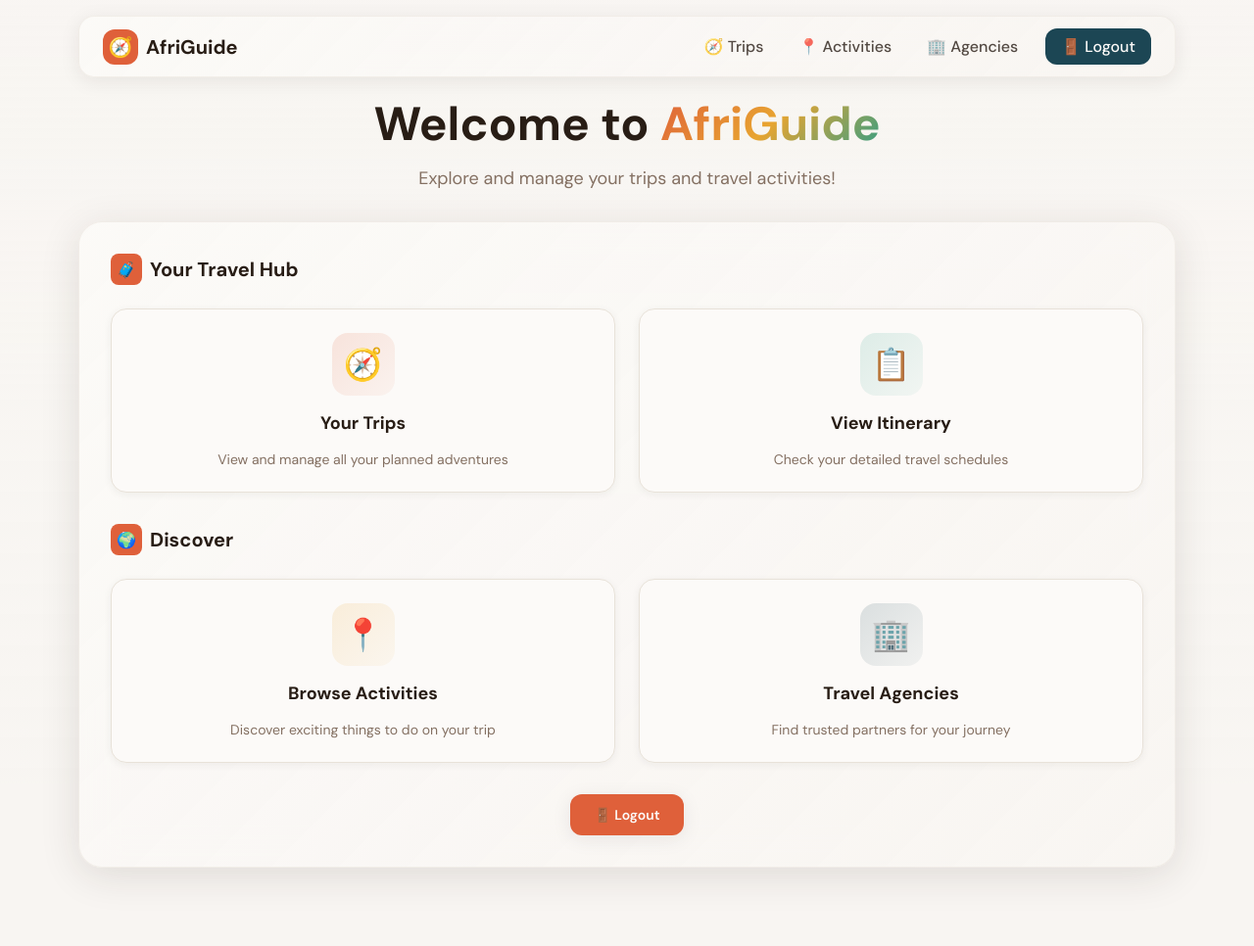
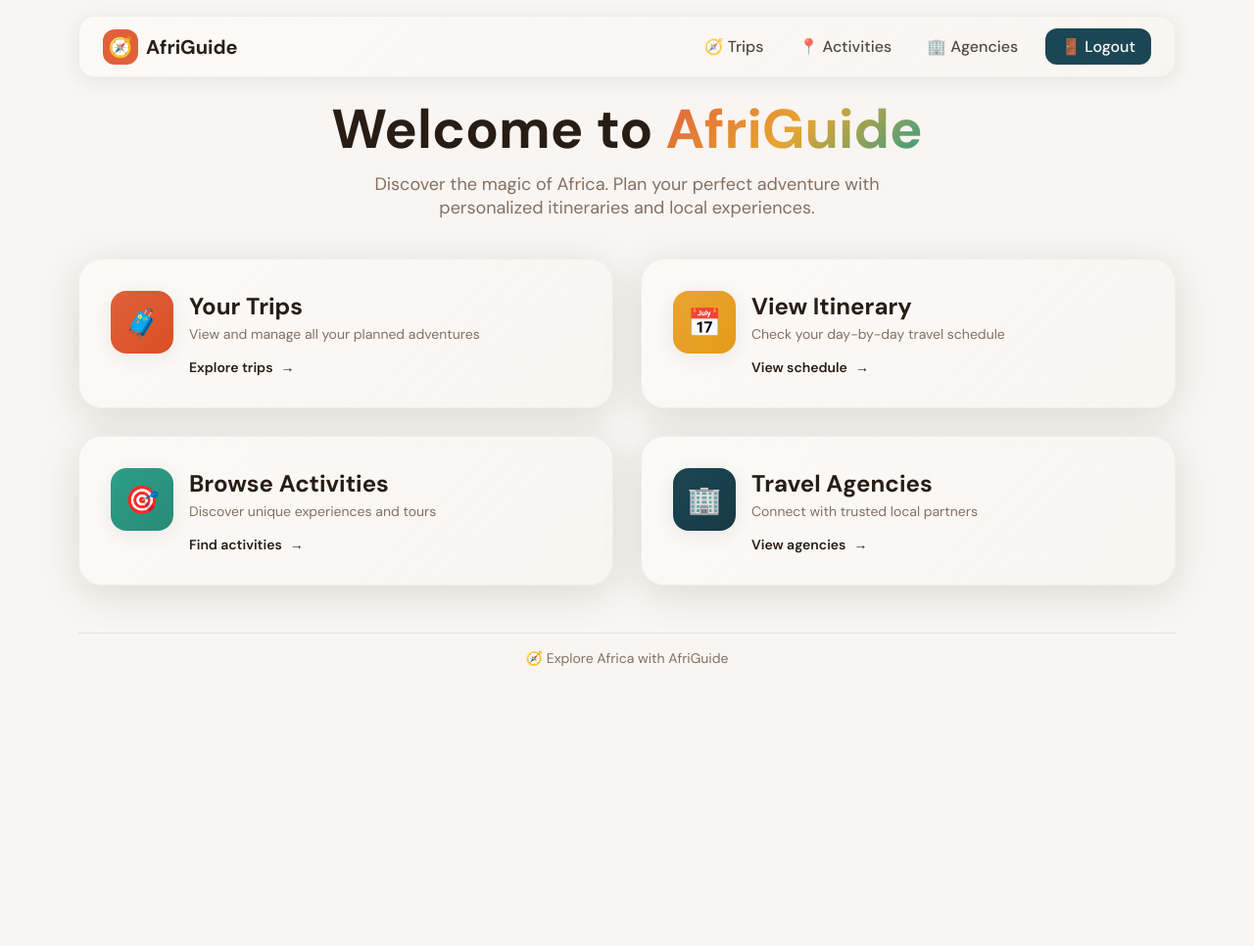
Before and after one commit to A-D-DBS-application/web-application-2025-group-1, a Flask app: template app/templates/home.html in a window 1280 px wide. Shown: the whole page at 98% size. After the commit the page ends 680 px from the top, so only its background shows below. Run offline with Flask 3, Linux system fonts and the light colour scheme; the template is opened without the code that fills it, so the values that code supplies are empty.

Commit message:
Update home.html

```diff
--- a/app/templates/home.html
+++ b/app/templates/home.html
@@ -8,12 +8,7 @@
   <link rel="preconnect" href="https://fonts.gstatic.com" crossorigin>
   <link href="https://fonts.googleapis.com/css2?family=DM+Sans:wght@400;500;600;700&display=swap" rel="stylesheet">
   <style>
-    * {
-      box-sizing: border-box;
-      margin: 0;
-      padding: 0;
-    }
-
+    * { box-sizing: border-box; margin: 0; padding: 0; }
     :root {
       --background: hsl(35, 30%, 96%);
       --foreground: hsl(25, 30%, 12%);
@@ -30,6 +25,7 @@
       --teal: hsl(168, 55%, 40%);
       --teal-foreground: hsl(35, 40%, 98%);
       --gold: hsl(38, 80%, 55%);
+      --gold-foreground: hsl(25, 30%, 12%);
       --border: hsl(35, 25%, 88%);
       --radius: 1rem;
       --shadow-sm: 0 2px 8px hsla(25, 30%, 12%, 0.06);
@@ -43,18 +39,10 @@
       color: var(--foreground);
       min-height: 100vh;
       -webkit-font-smoothing: antialiased;
+      position: relative;
     }
 
-    .bg-overlay {
-      position: fixed;
-      inset: 0;
-      z-index: -1;
-      background: linear-gradient(to bottom,
-        hsla(35, 30%, 96%, 0.8),
-        hsla(35, 30%, 96%, 0.95),
-        var(--background));
-    }
-
+    /* Navbar */
     nav {
       position: sticky;
       top: 0;
@@ -79,254 +67,68 @@
       align-items: center;
     }
 
-    .logo {
-      display: flex;
-      align-items: center;
-      gap: 0.5rem;
-      font-weight: 700;
-      font-size: 1.25rem;
-      color: var(--foreground);
-      text-decoration: none;
-      transition: color 0.2s;
-    }
+    .logo { display: flex; align-items: center; gap: 0.5rem; font-weight: 700; font-size: 1.25rem; color: var(--foreground); text-decoration: none; transition: color 0.2s; }
+    .logo:hover { color: var(--primary); }
+    .logo-icon { width: 2.25rem; height: 2.25rem; background: var(--primary); color: var(--primary-foreground); border-radius: 0.75rem; display: flex; align-items: center; justify-content: center; }
+    nav ul { list-style: none; display: flex; align-items: center; gap: 0.25rem; }
+    nav ul li a { display: flex; align-items: center; gap: 0.5rem; padding: 0.5rem 1rem; border-radius: 0.75rem; color: hsla(25, 30%, 12%, 0.8); text-decoration: none; font-weight: 500; transition: all 0.2s; }
+    nav ul li a:hover { background: var(--accent); color: var(--foreground); }
+    .btn-logout { background: var(--secondary); color: var(--secondary-foreground); margin-left: 0.5rem; }
+    .btn-logout:hover { background: hsla(195, 50%, 18%, 1); }
 
-    .logo:hover { color: var(--primary); }
+    /* Page header */
+    .page-header { text-align: center; margin-bottom: 2.5rem; padding: 0 1rem; animation: fadeIn 0.5s ease-out; }
+    .page-header h1 { font-size: clamp(2rem, 5vw, 3.5rem); font-weight: 700; margin-bottom: 0.5rem; }
+    .text-gradient { background: linear-gradient(135deg, var(--primary), var(--gold), var(--teal)); -webkit-background-clip: text; -webkit-text-fill-color: transparent; background-clip: text; }
+    .page-header p { font-size: 1.125rem; color: var(--muted-foreground); max-width: 36rem; margin: 0 auto; }
 
-    .logo-icon {
-      width: 2.25rem;
-      height: 2.25rem;
-      background: var(--primary);
-      color: var(--primary-foreground);
-      border-radius: 0.75rem;
-      display: flex;
-      align-items: center;
-      justify-content: center;
-    }
+    /* Main container */
+    .container { max-width: 72rem; margin: 0 auto; padding: 0 1rem 3rem; }
 
-    nav ul {
-      list-style: none;
-      display: flex;
-      align-items: center;
-      gap: 0.25rem;
-    }
+    /* Glass card adjustments for slightly larger cards */
+    .glass-card { background: linear-gradient(135deg, hsla(35, 40%, 98%, 0.85), hsla(35, 30%, 96%, 0.75)); backdrop-filter: blur(20px); -webkit-backdrop-filter: blur(20px); border-radius: 1.5rem; border: 1px solid hsla(35, 25%, 88%, 0.5); padding: 2rem; box-shadow: var(--shadow-lg); transition: all 0.3s; }
+    .glass-card:hover { transform: translateY(-4px); box-shadow: 0 12px 50px hsla(25, 30%, 12%, 0.15); }
 
-    nav ul li a {
-      display: flex;
-      align-items: center;
-      gap: 0.5rem;
-      padding: 0.5rem 1rem;
-      border-radius: 0.75rem;
-      color: hsla(25, 30%, 12%, 0.8);
-      text-decoration: none;
-      font-weight: 500;
-      transition: all 0.2s;
-    }
+    /* Cards grid */
+    .cards-grid { display: grid; grid-template-columns: repeat(2, 1fr); gap: 1.75rem; margin-bottom: 2rem; }
+    @media (max-width: 768px) { .cards-grid { grid-template-columns: 1fr; } }
 
-    nav ul li a:hover {
-      background: var(--accent);
-      color: var(--foreground);
-    }
+    .card-link { text-decoration: none; color: inherit; }
+    .card-inner { display: flex; align-items: flex-start; gap: 1rem; }
+    .card-icon { width: 4rem; height: 4rem; border-radius: 1rem; display: flex; align-items: center; justify-content: center; font-size: 1.75rem; box-shadow: var(--shadow-md); transition: transform 0.3s; flex-shrink: 0; }
+    .glass-card:hover .card-icon { transform: scale(1.1); }
 
-    .btn-logout {
-      background: var(--secondary);
-      color: var(--secondary-foreground);
-      margin-left: 0.5rem;
-    }
+    .card-icon.primary { background: linear-gradient(135deg, var(--primary), hsla(14, 72%, 50%, 1)); color: var(--primary-foreground); }
+    .card-icon.gold { background: linear-gradient(135deg, var(--gold), hsla(38, 80%, 50%, 1)); color: var(--gold-foreground); }
+    .card-icon.teal { background: linear-gradient(135deg, var(--teal), hsla(168, 55%, 35%, 1)); color: var(--teal-foreground); }
+    .card-icon.secondary { background: linear-gradient(135deg, var(--secondary), hsla(195, 50%, 18%, 1)); color: var(--secondary-foreground); }
 
-    .btn-logout:hover {
-      background: hsla(195, 50%, 22%, 0.9);
-    }
+    .card-content h2 { font-size: 1.5rem; font-weight: 700; margin-bottom: 0.25rem; transition: color 0.2s; }
+    .card-content p { color: var(--muted-foreground); font-size: 0.875rem; margin-bottom: 1rem; }
+    .card-cta { display: flex; align-items: center; gap: 0.5rem; font-weight: 600; font-size: 0.875rem; }
+    .card-cta span { transition: transform 0.2s; }
+    .glass-card:hover .card-cta span { transform: translateX(4px); }
 
-    .page-header {
-      text-align: center;
-      margin-bottom: 2rem;
-      padding: 0 1rem;
-    }
+    /* Logout button */
+    .logout-section { text-align: center; margin-top: 2rem; }
+    .btn-logout-large { display: inline-flex; align-items: center; gap: 0.5rem; padding: 1rem 2rem; background: var(--secondary); color: var(--secondary-foreground); border-radius: 0.75rem; font-weight: 600; text-decoration: none; box-shadow: var(--shadow-md); transition: all 0.2s; }
+    .btn-logout-large:hover { background: hsla(195, 50%, 18%, 1); transform: translateY(-2px); box-shadow: var(--shadow-lg); }
 
-    .page-header h1 {
-      font-size: clamp(2rem, 5vw, 3rem);
-      font-weight: 700;
-    }
+    /* Footer */
+    footer { text-align: center; padding: 1rem; color: var(--muted-foreground); font-size: 0.875rem; margin-top: 3rem; border-top: 1px solid var(--border); }
 
-    .text-gradient {
-      background: linear-gradient(135deg, var(--primary), var(--gold), var(--teal));
-      -webkit-background-clip: text;
-      -webkit-text-fill-color: transparent;
-      background-clip: text;
-    }
+    /* Animations */
+    @keyframes fadeIn { from { opacity: 0; transform: translateY(10px); } to { opacity: 1; transform: translateY(0); } }
+    .animate-fade-in { animation: fadeIn 0.5s ease-out forwards; }
+    .delay-1 { animation-delay: 0.1s; opacity: 0; }
+    .delay-2 { animation-delay: 0.2s; opacity: 0; }
+    .delay-3 { animation-delay: 0.3s; opacity: 0; }
+    .delay-4 { animation-delay: 0.4s; opacity: 0; }
 
-    .page-header p {
-      margin-top: 0.75rem;
-      font-size: 1.125rem;
-      color: var(--muted-foreground);
-    }
-
-    .container {
-      max-width: 72rem;
-      margin: 0 auto;
-      padding: 0 1rem 3rem;
-    }
-
-    .glass-card {
-      background: linear-gradient(135deg,
-        hsla(35, 40%, 98%, 0.85),
-        hsla(35, 30%, 96%, 0.75));
-      backdrop-filter: blur(20px);
-      -webkit-backdrop-filter: blur(20px);
-      border-radius: 1.5rem;
-      border: 1px solid hsla(35, 25%, 88%, 0.5);
-      padding: 2rem;
-      box-shadow: var(--shadow-lg);
-      margin-bottom: 2rem;
-    }
-
-    .flash-message {
-      padding: 0.75rem 1rem;
-      border-radius: 0.75rem;
-      margin-bottom: 1rem;
-      font-size: 0.875rem;
-    }
-
-    .flash-success {
-      background: hsla(168, 55%, 40%, 0.1);
-      color: var(--teal);
-      border: 1px solid var(--teal);
-    }
-
-    .flash-error {
-      background: hsla(0, 72%, 55%, 0.1);
-      color: hsl(0, 72%, 45%);
-      border: 1px solid hsl(0, 72%, 55%);
-    }
-
-    .cards-grid {
-      display: grid;
-      grid-template-columns: repeat(auto-fit, minmax(240px, 1fr));
-      gap: 1.5rem;
-    }
-
-    .feature-card {
-      background: var(--card);
-      border: 1px solid var(--border);
-      border-radius: 1rem;
-      padding: 1.5rem;
-      text-decoration: none;
-      color: var(--card-foreground);
-      box-shadow: var(--shadow-sm);
-      transition: all 0.3s;
-      display: flex;
-      flex-direction: column;
-      align-items: center;
-      text-align: center;
-      gap: 1rem;
-    }
-
-    .feature-card:hover {
-      transform: translateY(-6px);
-      box-shadow: var(--shadow-lg);
-      border-color: var(--primary);
-    }
-
-    .feature-card-icon {
-      width: 4rem;
-      height: 4rem;
-      border-radius: 1rem;
-      display: flex;
-      align-items: center;
-      justify-content: center;
-      font-size: 2rem;
-    }
-
-    .feature-card-icon.primary {
-      background: linear-gradient(135deg, hsla(14, 72%, 55%, 0.15), hsla(14, 72%, 55%, 0.05));
-    }
-
-    .feature-card-icon.teal {
-      background: linear-gradient(135deg, hsla(168, 55%, 40%, 0.15), hsla(168, 55%, 40%, 0.05));
-    }
-
-    .feature-card-icon.gold {
-      background: linear-gradient(135deg, hsla(38, 80%, 55%, 0.15), hsla(38, 80%, 55%, 0.05));
-    }
-
-    .feature-card-icon.secondary {
-      background: linear-gradient(135deg, hsla(195, 50%, 22%, 0.15), hsla(195, 50%, 22%, 0.05));
-    }
-
-    .feature-card h3 {
-      font-size: 1.125rem;
-      font-weight: 700;
-    }
-
-    .feature-card p {
-      font-size: 0.875rem;
-      color: var(--muted-foreground);
-    }
-
-    .section-title {
-      font-size: 1.25rem;
-      font-weight: 700;
-      margin-bottom: 1.5rem;
-      display: flex;
-      align-items: center;
-      gap: 0.5rem;
-    }
-
-    .section-title-icon {
-      width: 2rem;
-      height: 2rem;
-      background: var(--primary);
-      color: var(--primary-foreground);
-      border-radius: 0.5rem;
-      display: flex;
-      align-items: center;
-      justify-content: center;
-      font-size: 1rem;
-    }
-
-    .btn {
-      display: inline-flex;
-      align-items: center;
-      justify-content: center;
-      gap: 0.5rem;
-      padding: 0.75rem 1.5rem;
-      border-radius: 0.75rem;
-      font-weight: 600;
-      font-size: 0.875rem;
-      border: none;
-      cursor: pointer;
-      transition: all 0.2s;
-      text-decoration: none;
-    }
-
-    .btn:active { transform: scale(0.98); }
-
-    .btn-primary {
-      background: var(--primary);
-      color: var(--primary-foreground);
-      box-shadow: var(--shadow-md);
-    }
-
-    .btn-primary:hover {
-      background: hsla(14, 72%, 50%, 1);
-      transform: translateY(-2px);
-      box-shadow: var(--shadow-lg);
-    }
-
-    .logout-section {
-      text-align: center;
-      margin-top: 2rem;
-    }
-
-    @media (max-width: 768px) {
-      nav ul { display: none; }
-      .cards-grid { grid-template-columns: 1fr; }
-    }
   </style>
 </head>
 <body>
-  <div class="bg-overlay"></div>
-
+  <!-- Navigation -->
   <nav>
     <div class="nav-inner">
       <a href="{{ url_for('main.home') }}" class="logo">
@@ -346,65 +148,73 @@
     </div>
   </nav>
 
+  <!-- Page header -->
   <div class="page-header">
     <h1>Welcome to <span class="text-gradient">AfriGuide</span></h1>
-    <p>Explore and manage your trips and travel activities!</p>
+    <p>Discover the magic of Africa. Plan your perfect adventure with personalized itineraries and local experiences.</p>
   </div>
 
   <div class="container">
-    <div class="glass-card">
-      {% with messages = get_flashed_messages(with_categories=true) %}
-        {% if messages %}
-          {% for category, message in messages %}
-            {% if message.startswith('Logged in successfully') or message.startswith('Registration success') %}
-              <p class="flash-message {% if category == 'error' %}flash-error{% else %}flash-success{% endif %}">
-                {{ message }}
-              </p>
-            {% endif %}
-          {% endfor %}
-        {% endif %}
-      {% endwith %}
+    <!-- Cards Grid -->
+    <div class="cards-grid">
+      {% if user.role != 'AGENCY' %}
+      <a href="{{ url_for('main.trips') }}" class="card-link">
+        <div class="glass-card animate-fade-in delay-1">
+          <div class="card-inner">
+            <div class="card-icon primary">🧳</div>
+            <div class="card-content">
+              <h2 class="hover-primary">Your Trips</h2>
+              <p>View and manage all your planned adventures</p>
+              <div class="card-cta primary"><span>Explore trips</span> <span>→</span></div>
+            </div>
+          </div>
+        </div>
+      </a>
 
-      {% if user.role != 'AGENCY' %}
-      <h2 class="section-title">
-        <span class="section-title-icon">🧳</span>
-        Your Travel Hub
-      </h2>
-      <div class="cards-grid">
-        <a href="{{ url_for('main.trips') }}" class="feature-card">
-          <div class="feature-card-icon primary">🧭</div>
-          <h3>Your Trips</h3>
-          <p>View and manage all your planned adventures</p>
-        </a>
-        <a href="{{ url_for('main.itinerary_select') }}" class="feature-card">
-          <div class="feature-card-icon teal">📋</div>
-          <h3>View Itinerary</h3>
-          <p>Check your detailed travel schedules</p>
-        </a>
-      </div>
+      <a href="{{ url_for('main.itinerary_select') }}" class="card-link">
+        <div class="glass-card animate-fade-in delay-2">
+          <div class="card-inner">
+            <div class="card-icon gold">📅</div>
+            <div class="card-content">
+              <h2 class="hover-gold">View Itinerary</h2>
+              <p>Check your day-by-day travel schedule</p>
+              <div class="card-cta gold"><span>View schedule</span> <span>→</span></div>
+            </div>
+          </div>
+        </div>
+      </a>
       {% endif %}
 
-      <h2 class="section-title" style="margin-top: 2rem;">
-        <span class="section-title-icon">🌍</span>
-        Discover
-      </h2>
-      <div class="cards-grid">
-        <a href="{{ url_for('main.activities') }}" class="feature-card">
-          <div class="feature-card-icon gold">📍</div>
-          <h3>Browse Activities</h3>
-          <p>Discover exciting things to do on your trip</p>
-        </a>
-        <a href="{{ url_for('main.agencies') }}" class="feature-card">
-          <div class="feature-card-icon secondary">🏢</div>
-          <h3>Travel Agencies</h3>
-          <p>Find trusted partners for your journey</p>
-        </a>
-      </div>
+      <a href="{{ url_for('main.activities') }}" class="card-link">
+        <div class="glass-card animate-fade-in delay-3">
+          <div class="card-inner">
+            <div class="card-icon teal">🎯</div>
+            <div class="card-content">
+              <h2 class="hover-teal">Browse Activities</h2>
+              <p>Discover unique experiences and tours</p>
+              <div class="card-cta teal"><span>Find activities</span> <span>→</span></div>
+            </div>
+          </div>
+        </div>
+      </a>
 
-      <div class="logout-section">
-        <a href="{{ url_for('main.logout') }}" class="btn btn-primary">🚪 Logout</a>
-      </div>
+      <a href="{{ url_for('main.agencies') }}" class="card-link">
+        <div class="glass-card animate-fade-in delay-4">
+          <div class="card-inner">
+            <div class="card-icon secondary">🏢</div>
+            <div class="card-content">
+              <h2 class="hover-secondary">Travel Agencies</h2>
+              <p>Connect with trusted local partners</p>
+              <div class="card-cta secondary"><span>View agencies</span> <span>→</span></div>
+            </div>
+          </div>
+        </div>
+      </a>
     </div>
+
+    <footer>
+      🧭 Explore Africa with AfriGuide
+    </footer>
   </div>
 </body>
 </html>
```
